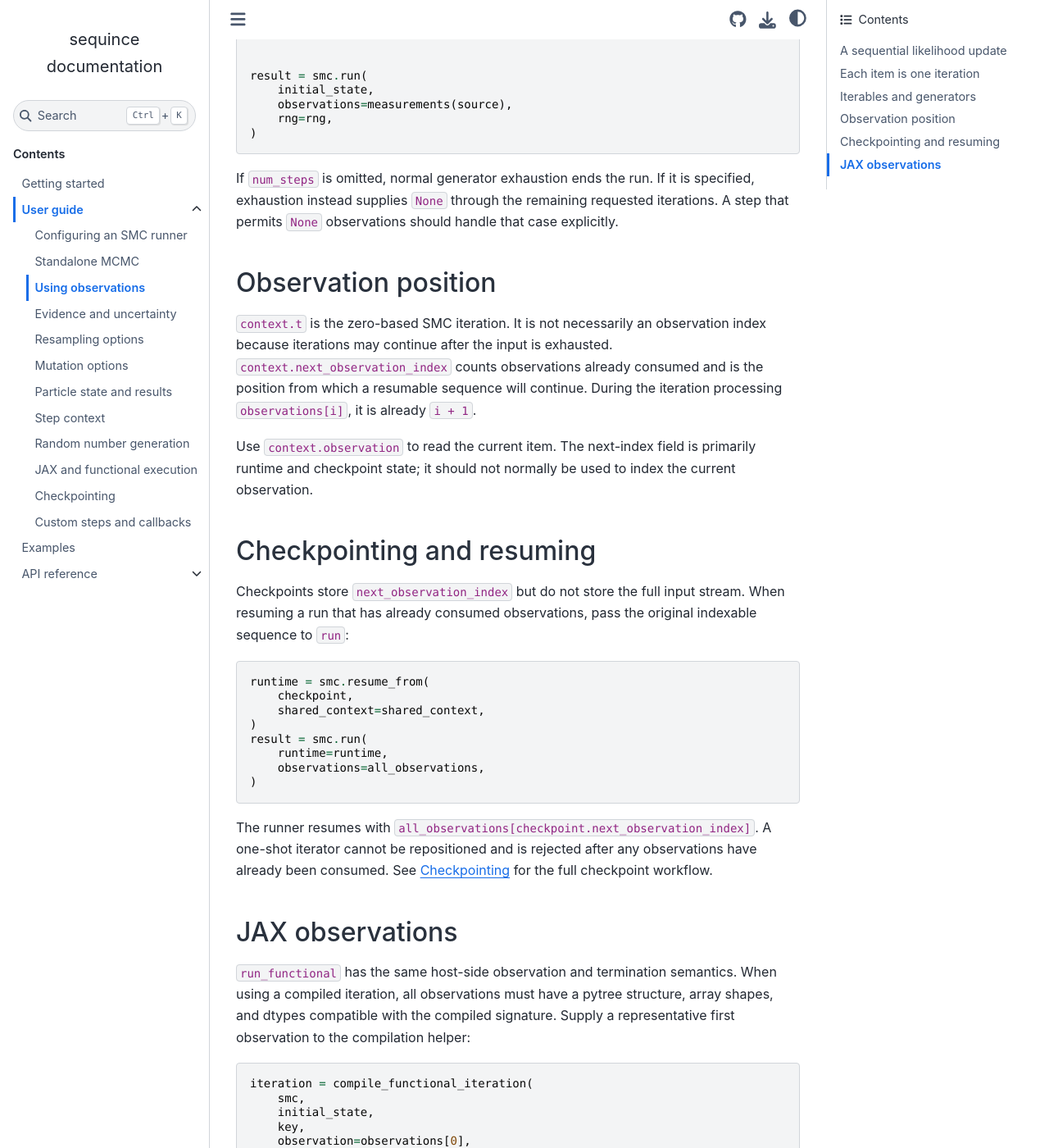
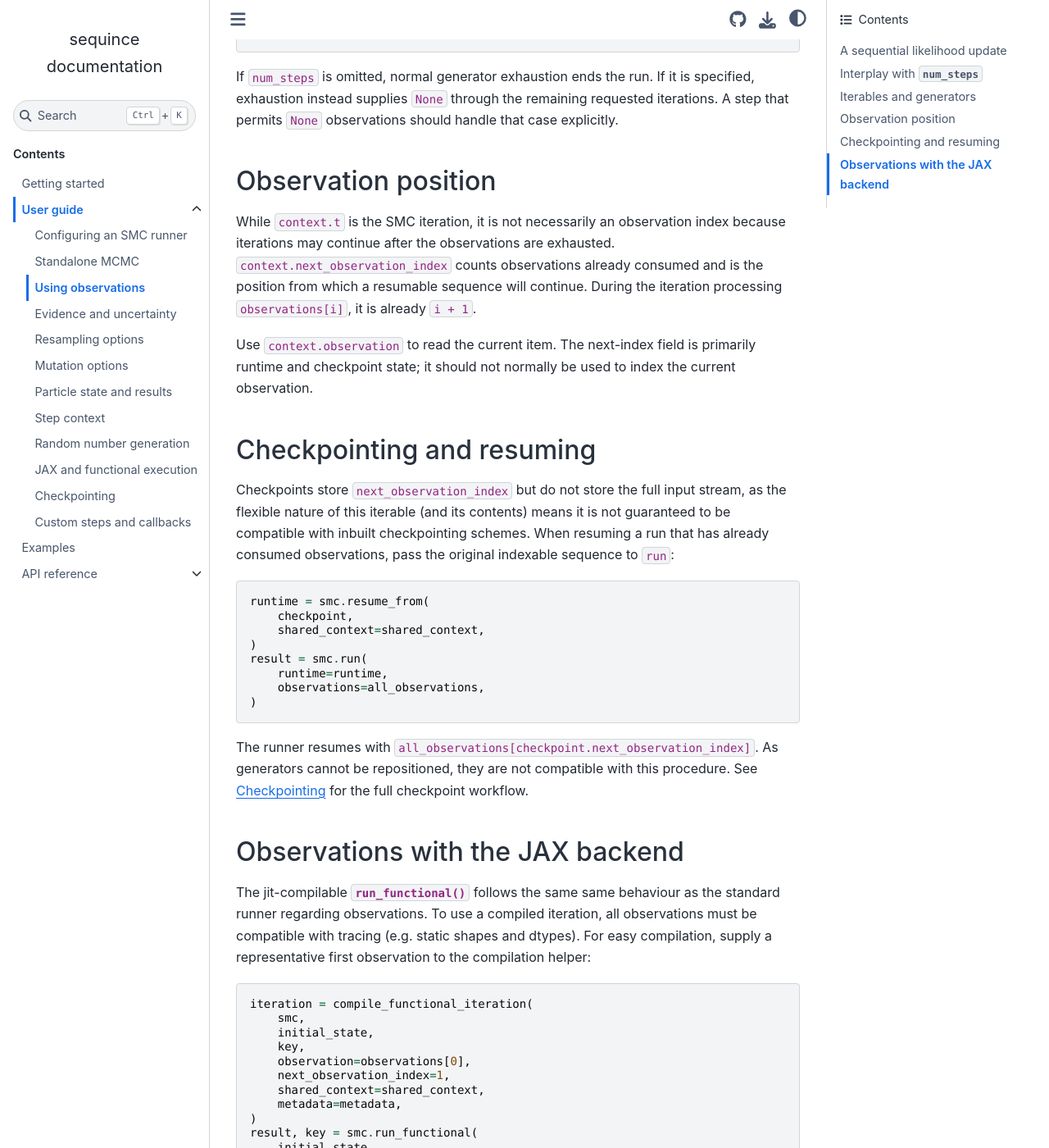
Before and after one commit to sequince-dev/sequince, a Sphinx documentation site: the page built from docs/observations.rst, in a window 1280 px wide and 1400 px high, scrolled down 2186 px. Shown: the whole window at 82% size. Built offline with Sphinx 7.4.7 and the Sphinx Book theme 1.1.4, drawn with Linux system fonts in a browser that asks for light colours; some of the changed text lies outside the part shown.

Commit message:
tidy observations.rst

```diff
--- a/docs/observations.rst
+++ b/docs/observations.rst
@@ -1,15 +1,15 @@
 Using observations
 ==================
 
-Pass an iterable to ``observations`` when an SMC iteration should process one
-item from a data stream. The runner consumes at most one item at the beginning
+A common use-case of SMC is to iteratively process a sequence of observations
+constituting a data stream. To operate `sequince` in this mode, an iterable can
+be passed to the SMC runner, which consumes at most one item at the beginning
 of each iteration and exposes it as
-:attr:`~sequince.steps.context.StepContext.observation`. Every step and callback
-in that iteration sees the same observation.
+:attr:`~sequince.steps.context.StepContext.observation` to each SMC step / callback.
 
-An observation can be any object: a scalar measurement, an array, a batch, or a
-structured value containing several fields. Sequince does not interpret it; the
-configured steps or target functions decide how it affects the particle state.
+As the precise structure of an observation depends only on what the constituent SMC
+steps expect, it can be any object: a scalar measurement, an array, a batch, or a
+structured value containing several fields.
 
 A sequential likelihood update
 ------------------------------
@@ -52,17 +52,12 @@
         shared_context={"observation_variance": 1.0},
     )
 
-This run produces three states: ``result.states[i]`` is the population after
+This example run produces three states: ``result.states[i]`` is the population after
 processing ``observations[i]``. The state before any observations were processed
 is available as ``result.initial_state``.
 
-Each item is one iteration
---------------------------
-
-``observations`` defines iteration input, not an automatically vectorized data
-axis. A list containing three arrays causes three iterations; each array is the
-complete ``context.observation`` for its iteration. All configured steps run
-once for each consumed item.
+Interplay with ``num_steps``
+----------------------------
 
 The interaction between ``observations`` and ``num_steps`` is important:
 
@@ -92,7 +87,7 @@
 
 A stop request can always end a run before either limit. Conversely, passing
 neither a finite observation stream nor ``num_steps`` requires the pipeline to
-request its own stop; otherwise the run has no natural bound.
+request its own stop; otherwise the run will continue indefinitely.
 
 A run must complete at least one iteration. Consequently, an empty observation
 iterable with no ``num_steps`` produces no state and raises ``ValueError``.
@@ -124,8 +119,8 @@
 Observation position
 --------------------
 
-``context.t`` is the zero-based SMC iteration. It is not necessarily an
-observation index because iterations may continue after the input is exhausted.
+While ``context.t`` is the SMC iteration, it is not necessarily an
+observation index because iterations may continue after the observations are exhausted.
 ``context.next_observation_index`` counts observations already consumed and is
 the position from which a resumable sequence will continue. During the
 iteration processing ``observations[i]``, it is already ``i + 1``.
@@ -138,7 +133,9 @@
 --------------------------
 
 Checkpoints store ``next_observation_index`` but do not store the full input
-stream. When resuming a run that has already consumed observations, pass the
+stream, as the flexible nature of this iterable (and its contents) means it is not
+guaranteed to be compatible with inbuilt checkpointing schemes.
+When resuming a run that has already consumed observations, pass the
 original indexable sequence to ``run``:
 
 .. code-block:: python
@@ -153,17 +150,16 @@
     )
 
 The runner resumes with ``all_observations[checkpoint.next_observation_index]``.
-A one-shot iterator cannot be repositioned and is rejected after any
-observations have already been consumed. See :doc:`checkpointing` for the full
-checkpoint workflow.
+As generators cannot be repositioned, they are not compatible with this procedure.
+See :doc:`checkpointing` for the full checkpoint workflow.
 
-JAX observations
-----------------
+Observations with the JAX backend
+---------------------------------
 
-``run_functional`` has the same host-side observation and termination semantics.
-When using a compiled iteration, all observations must have a pytree structure,
-array shapes, and dtypes compatible with the compiled signature. Supply a
-representative first observation to the compilation helper:
+The jit-compilable :meth:`~sequince.smc.SequentialMonteCarlo.run_functional` follows the same
+same behaviour as the standard runner regarding observations. To use a compiled iteration,
+all observations must be compatible with tracing (e.g. static shapes and dtypes).
+For easy compilation, supply a representative first observation to the compilation helper:
 
 .. code-block:: python
 
```
